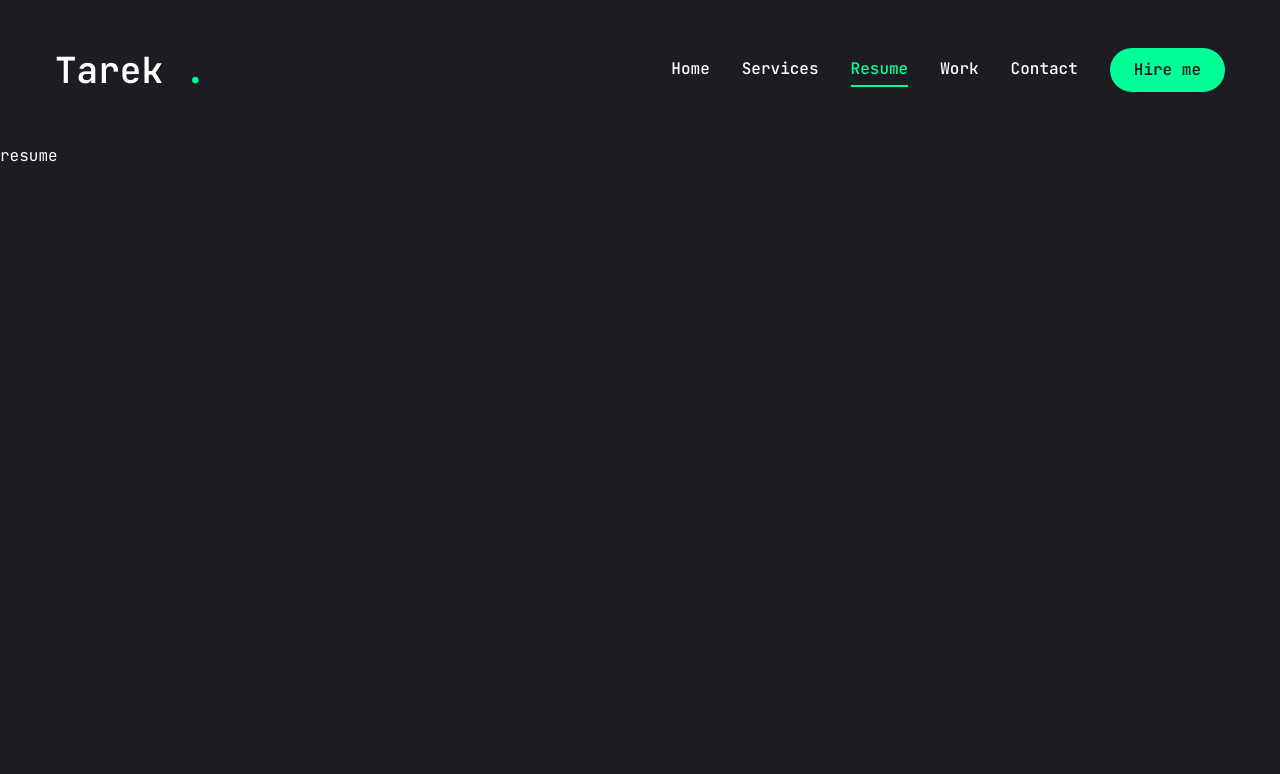
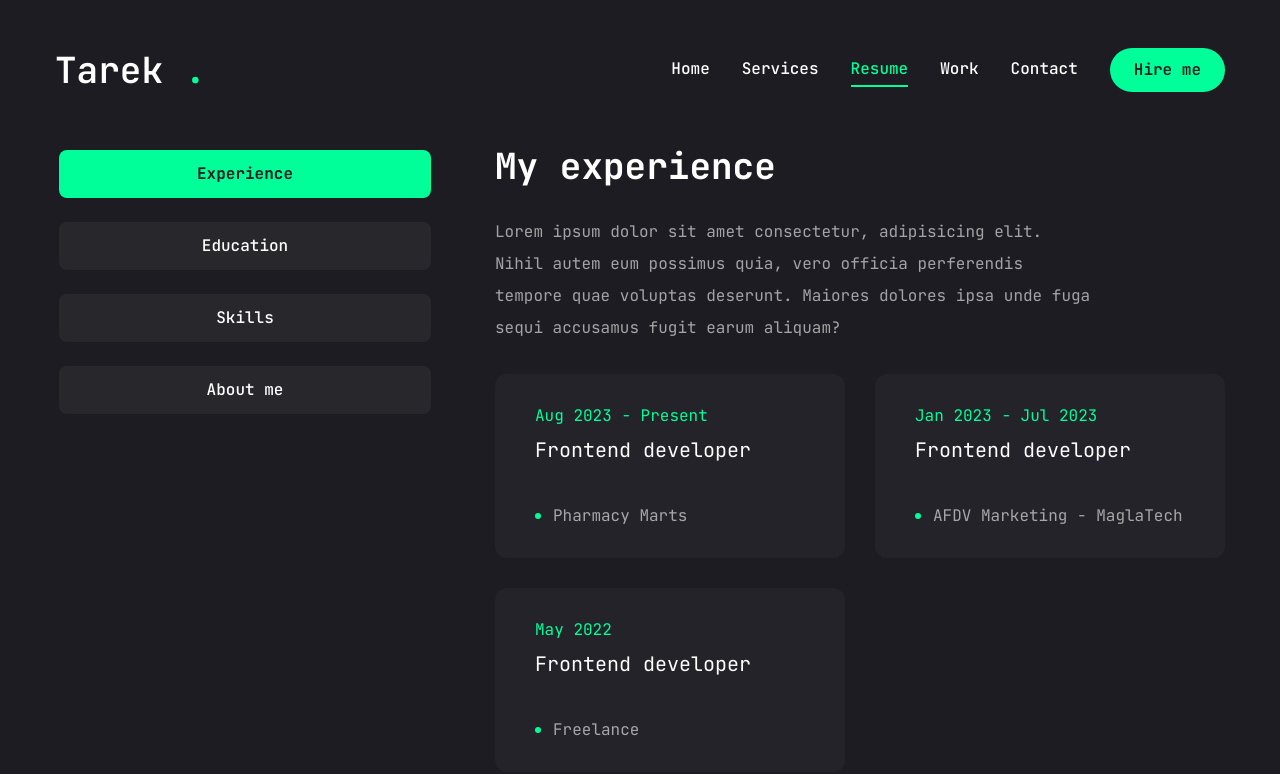
Before and after one commit to TarekSaeed95/portfolio-next.js, a Next.js app: page /resume in a window 1280 px wide. Shown: the top 774 px of the page. Built offline with nearby package versions, Linux system fonts and the light colour scheme.

Commit message:
feat: resume section

```diff
--- a/src/app/resume/page.tsx
+++ b/src/app/resume/page.tsx
@@ -1,9 +1,210 @@
-import React from 'react'
+"use client";
+import {
+  FaHtml5,
+  FaCss3,
+  FaJs,
+  FaReact,
+  FaFigma,
+  FaBootstrap,
+} from "react-icons/fa";
+import { SiTailwindcss, SiNextdotjs, SiRedux } from "react-icons/si";
+import { motion } from "framer-motion";
+import { Tabs, TabsContent, TabsList, TabsTrigger } from "@/components/ui/tabs";
+import { ScrollArea } from "@/components/ui/scroll-area";
+const about = {
+  title: "About me",
+  descrition:
+    "Lorem ipsum dolor sit amet consectetur, adipisicing elit. Nihil autem eum possimus quia, vero officia perferendis tempore quae voluptas deserunt. Maiores dolores ipsa unde fuga sequi accusamus fugit earum aliquam?",
+  info: [
+    {
+      fieldName: "Name",
+      fieldValue: "Tarek Fakhr-eldeen",
+    },
+    {
+      fieldName: "Nationality",
+      fieldValue: "Egyptian",
+    },
+    {
+      fieldName: "Experience",
+      fieldValue: "2+ Years",
+    },
+    {
+      fieldName: "Phone",
+      fieldValue: "+201117405320",
+    },
+    {
+      fieldName: "Linkedin",
+      fieldValue: "linkedin.com/in/tarek-saeeed/",
+    },
+    {
+      fieldName: "Email",
+      fieldValue: "tare2fakhr@gmail.com",
+    },
+    {
+      fieldName: "Freelance",
+      fieldValue: "Available",
+    },
+    {
+      fieldName: "Languages",
+      fieldValue: "Arabic, English",
+    },
+  ],
+};
+// experience
+const experience = {
+  icon: "/assets/resume/badge.svg",
+  title: "My experience",
+  description:
+    "Lorem ipsum dolor sit amet consectetur, adipisicing elit. Nihil autem eum possimus quia, vero officia perferendis tempore quae voluptas deserunt. Maiores dolores ipsa unde fuga sequi accusamus fugit earum aliquam?",
+  items: [
+    {
+      company: "Pharmacy Marts",
+      position: "Frontend developer",
+      duration: "Aug 2023 - Present",
+    },
+    {
+      company: "AFDV Marketing - MaglaTech",
+      position: "Frontend developer",
+      duration: "Jan 2023 - Jul 2023",
+    },
+    {
+      company: "Freelance",
+      position: "Frontend developer",
+      duration: "May 2022",
+    },
+  ],
+};
+//education data
+const education = {
+  icon: "/assets/resume/cap.svg",
+  title: "Education",
+  description:
+    "Lorem ipsum dolor sit amet consectetur, adipisicing elit. Nihil autem eum possimus quia, vero officia perferendis tempore quae voluptas deserunt. Maiores dolores ipsa unde fuga sequi accusamus fugit earum aliquam?",
+  items: [
+    {
+      institution: "Al-Azhar university",
+      field: "Engineering",
+      year: "2013 - 2018",
+    },
+    {
+      institution: "ITI Cairo",
+      field: "Full Stack Web Development Using .NET",
+      year: "2023",
+    },
+  ],
+};
+//skills
+const skills = {
+  title: "My Skills",
+  description:
+    "Lorem ipsum dolor sit amet consectetur, adipisicing elit. Nihil autem eum possimus quia, vero officia perferendis tempore quae voluptas deserunt. Maiores dolores ipsa unde fuga sequi accusamus fugit earum aliquam?",
+  skillList: [
+    {
+      icon: <FaHtml5 />,
+      name: "HTML 5",
+    },
+    {
+      icon: <FaCss3 />,
+      name: "CSS 3",
+    },
+    {
+      icon: <FaJs />,
+      name: "JavaScript",
+    },
+    {
+      icon: <FaReact />,
+      name: "React.js",
+    },
+    {
+      icon: <SiNextdotjs />,
+      name: "NEXT.js",
+    },
+    {
+      icon: <SiTailwindcss />,
+      name: "TailwindCSS",
+    },
+    {
+      icon: <SiRedux />,
+      name: "Redux",
+    },
+    {
+      icon: <FaFigma />,
+      name: "Figma",
+    },
+    {
+      icon: <FaBootstrap />,
+      name: "Bootstrap",
+    },
+  ],
+};
 
 const resume = () => {
   return (
-    <div>resume</div>
-  )
-}
+    <motion.div
+      initial={{ opacity: 0 }}
+      animate={{
+        opacity: 1,
+        transition: {
+          delay: 1.4,
+          duration: 0.4,
+          ease: "easeIn",
+        },
+      }}
+      className="min-h-[80vh] flex items-center justify-center py-12 xl:py-0"
+    >
+      <div className="container mx-auto">
+        <Tabs
+          defaultValue="experience"
+          className="flex flex-col xl:flex-row gap-[60px]"
+        >
+          <TabsList className="flex flex-col w-full max-w-[380px] mx-auto xl:mx-0 gap-6">
+            <TabsTrigger value="experience">Experience</TabsTrigger>
+            <TabsTrigger value="education">Education</TabsTrigger>
+            <TabsTrigger value="skills">Skills</TabsTrigger>
+            <TabsTrigger value="about">About me</TabsTrigger>
+          </TabsList>
+          <div className="min-h-[70vh] w-full">
+            <TabsContent value="experience" className="w-full">
+              <div className="flex flex-col gap-[30px] text-center xl:text-left">
+              <h3 className="text-4xl font-bold">{experience.title}</h3>
+                <p className="max-w-[600px] text-white/60 mx-auto xl:mx-0">
+                  {experience.description}
+                </p>
+                <ScrollArea className="h-[400px]">
+                  <ul className="grid grid-cols-1 lg:grid-cols-2 gap-[30px] ">
+                    {experience.items.map((item, index) => {
+                      return (
+                        <li
+                          key={index}
+                          className="bg-[#232329] h-[184px] py-6 px-10 rounded-xl flex flex-col justify-center items-center lg:items-start gap-1 "
+                        >
+                          <span className="text-accent">{item.duration}</span>
+                          <h3 className="text-xl max-w-[260px] min-h-[60px] text-center lg:text-left">{item.position}</h3>
+                          <div className="flex items-center gap-3">
+                            <span className="w-[6px] h-[6px] rounded-full bg-accent "></span>
+                            <p className="text-white/60">{item.company}</p>
+                          </div>
+                        </li>
+                      );
+                    })}
+                  </ul>
+                </ScrollArea>
+              </div>
+            </TabsContent>
+            <TabsContent value="education" className="w-full">
+              eductation
+            </TabsContent>
+            <TabsContent value="skills" className="w-full">
+              skills
+            </TabsContent>
+            <TabsContent value="about" className="w-full">
+              about
+            </TabsContent>
+          </div>
+        </Tabs>
+      </div>
+    </motion.div>
+  );
+};
 
-export default resume
+export default resume;
--- a/src/components/ui/scroll-area.tsx
+++ b/src/components/ui/scroll-area.tsx
@@ -40,7 +40,7 @@
     )}
     {...props}
   >
-    <ScrollAreaPrimitive.ScrollAreaThumb className="relative flex-1 rounded-full bg-slate-200 dark:bg-slate-800" />
+    <ScrollAreaPrimitive.ScrollAreaThumb className="relative flex-1 rounded-full bg-accent dark:bg-slate-800" />
   </ScrollAreaPrimitive.ScrollAreaScrollbar>
 ))
 ScrollBar.displayName = ScrollAreaPrimitive.ScrollAreaScrollbar.displayName
--- a/src/components/ui/tabs.tsx
+++ b/src/components/ui/tabs.tsx
@@ -13,13 +13,10 @@
 >(({ className, ...props }, ref) => (
   <TabsPrimitive.List
     ref={ref}
-    className={cn(
-      "inline-flex h-10 items-center justify-center rounded-md bg-slate-100 p-1 text-slate-500 dark:bg-slate-800 dark:text-slate-400",
-      className
-    )}
+    className={cn("inline-flex h-auto rounded-md p-1 text-primary", className)}
     {...props}
   />
-))
+));
 TabsList.displayName = TabsPrimitive.List.displayName
 
 const TabsTrigger = React.forwardRef<
@@ -29,7 +26,7 @@
   <TabsPrimitive.Trigger
     ref={ref}
     className={cn(
-      "inline-flex items-center justify-center whitespace-nowrap rounded-sm px-3 py-1.5 text-sm font-medium ring-offset-white transition-all focus-visible:outline-none focus-visible:ring-2 focus-visible:ring-slate-950 focus-visible:ring-offset-2 disabled:pointer-events-none disabled:opacity-50 data-[state=active]:bg-white data-[state=active]:text-slate-950 data-[state=active]:shadow-sm dark:ring-offset-slate-950 dark:focus-visible:ring-slate-300 dark:data-[state=active]:bg-slate-950 dark:data-[state=active]:text-slate-50",
+      "inline-flex items-center w-full bg-[#27272c] justify-center whitespace-nowrap text-white rounded-lg p-3 text-base font-medium ring-offset-white transition-all disabled:pointer-events-none disabled:opacity-50 data-[state=active]:bg-accent data-[state=active]:font-bold data-[state=active]:text-primary data-[state=active]:shadow-sm",
       className
     )}
     {...props}
@@ -44,7 +41,7 @@
   <TabsPrimitive.Content
     ref={ref}
     className={cn(
-      "mt-2 ring-offset-white focus-visible:outline-none focus-visible:ring-2 focus-visible:ring-slate-950 focus-visible:ring-offset-2 dark:ring-offset-slate-950 dark:focus-visible:ring-slate-300",
+      "min-h-[480px] ring-offset-white focus-visible:outline-none focus-visible:ring-2 focus-visible:ring-slate-950 focus-visible:ring-offset-2 dark:ring-offset-slate-950 dark:focus-visible:ring-slate-300",
       className
     )}
     {...props}
```
